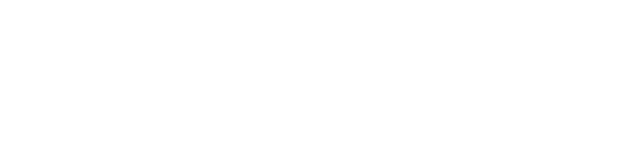
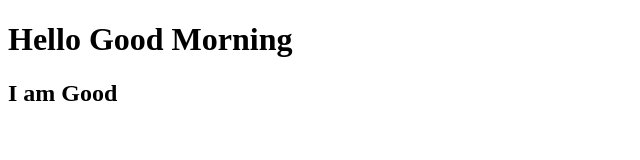
Before and after one commit to blasterniraj/delta-demo, a plain HTML site: page index.html in a window 1280 px wide. Shown: the whole page, without its empty margins (0-640 px from the left). Drawn offline with Linux system fonts and the light colour scheme.

Commit message:
Add new files

```diff
--- a/index.html
+++ b/index.html
@@ -6,6 +6,7 @@
     <title>Sample page</title>
 </head>
 <body>
-
+    <h1>Hello Good Morning</h1>
+    <h2>I am Good</h2>
 </body>
 </html>
```
